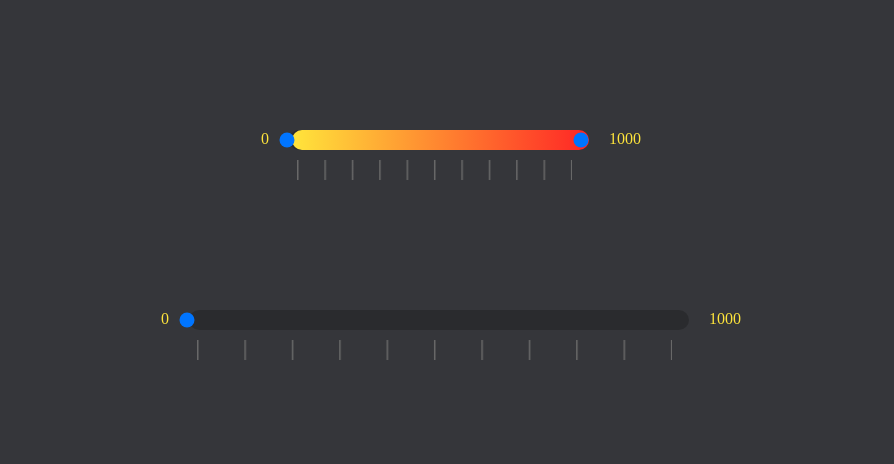
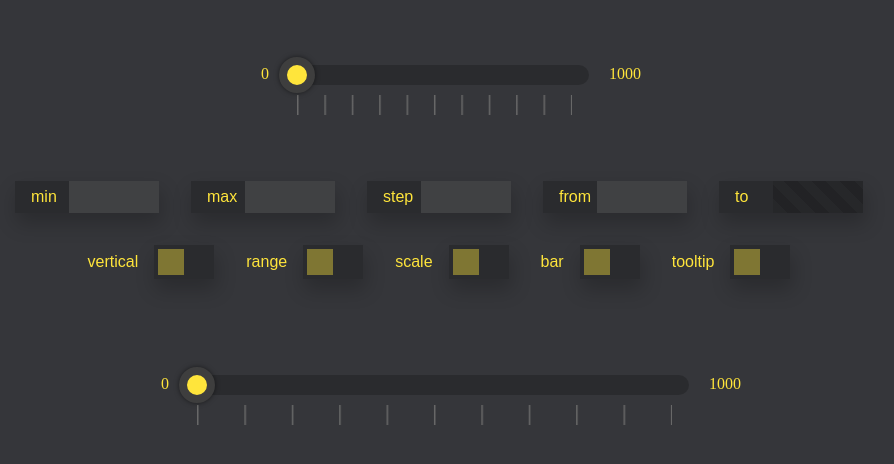
Before and after one commit to eclipsemode/Range-slider-app, a website built with webpack: page src/index.pug in a window 1280 px wide. Shown: the part 170-634 px from the top of the page, without its empty margins (201-1095 px from the left). Built offline with nearby package versions, Linux system fonts and the light colour scheme.

Commit message:
Config panel created

```diff
--- a/jest.setup.js
+++ /dev/null
@@ -1,4 +0,0 @@
-// import * as $ from 'jquery';
-// Object.defineProperty(window, '$', {value: $});
-// Object.defineProperty(global, '$', {value: $});
-// Object.defineProperty(global, 'jQuery', {value: $});
--- a/src/Model/slider.model.ts
+++ b/src/Model/slider.model.ts
@@ -32,6 +32,7 @@ class Model extends Observer {
         verifiedOptions.color.textColor = verifiedOptions.color.textColor ?? '#ffe53b';
         verifiedOptions.color.thumbColor = verifiedOptions.color.thumbColor ?? '#ffe53b';
         verifiedOptions.range = verifiedOptions.range ?? false;
+        verifiedOptions.config = verifiedOptions.config ?? false;
 
         verifiedOptions.min =
             verifiedOptions.min < verifiedOptions.max ? verifiedOptions.min :
--- a/src/View/slider.view.ts
+++ b/src/View/slider.view.ts
@@ -7,6 +7,7 @@ import Progress from '../components/progress/Progress';
 import Tooltip from '../components/tooltip/Tooltip';
 import Bar from '../components/bar/Bar';
 import MainClass from '../components/mainClass/MainClass';
+import Config from '../components/config/Config';
 
 class View {
     private readonly selectorState: string;
@@ -19,6 +20,7 @@ class View {
     private tooltip: Tooltip;
     private bar: Bar;
     private mainClass: MainClass;
+    private config: Config;
 
 
     constructor(private selector: string, private options: Partial<ModelOption>) {
@@ -47,7 +49,15 @@ class View {
             this.optionsState.valueSecond
         );
         this.bar = new Bar(this.selectorState);
-
+        this.config = new Config(
+            this.selectorState,
+            this.optionsState.min,
+            this.optionsState.max,
+            this.optionsState.step,
+            this.optionsState.value,
+            this.optionsState.valueSecond,
+            this.optionsState.range
+        );
     }
 
     render() {
@@ -72,6 +82,9 @@ class View {
         if (this.optionsState.range === true) {
             this.thumb.getMaxThumb();
             this.tooltip.getSecondTooltip();
+        }
+        if (this.optionsState.config === true) {
+            this.config.getConfig();
         }
     }
 
--- a/src/assets/style/style.scss
+++ b/src/assets/style/style.scss
@@ -1,6 +1,4 @@
-$gr-main: #ffe53b;
-$gr-secondary: #ff2525;
-$width: 500px;
+@import "variables";
 
 body {
   margin: 0;
@@ -11,6 +9,7 @@ body {
   justify-content: center;
   align-items: center;
   background-color: #35363a;
+  row-gap: 6rem;
 }
 
 .slider-app {
@@ -31,13 +30,27 @@ body {
     transform-origin: 0 0;
     background-color: transparent;
 
-    &::-webkit-slider-thumb, &::-moz-range-thumb {
+    &::-webkit-slider-thumb {
+      pointer-events: auto;
+      content: '';
+      appearance: none;
+      width: 36px;
+      height: 36px;
+      border: 8px solid $thumb;
+      border-radius: 50%;
+      background-color: $gr-main;
+      box-shadow: 0 0 5px rgba(0, 0, 0, 0.5);
+      cursor: pointer;
+      transition: 0.3s ease-in-out;
+    }
+
+    &::-moz-range-thumb {
       pointer-events: auto;
       content: '';
       appearance: none;
       width: 20px;
       height: 20px;
-      border: 8px solid #3e3e3e;
+      border: 8px solid $thumb;
       border-radius: 50%;
       background-color: $gr-main;
       box-shadow: 0 0 5px rgba(0, 0, 0, 0.5);
@@ -233,37 +246,6 @@ body {
     background: linear-gradient(90deg, $gr-main 0%, $gr-secondary 100%);
     border-radius: inherit;
   }
-
-  //&__inp {
-  //  //top: -7px;
-  //  //position: absolute;
-  //  //width: 100%;
-  //  //appearance: none;
-  //  //pointer-events: none;
-  //  //background: none;
-  //  //outline: none;
-  //
-  //  &::-webkit-sliderContainer-thumb, &::-moz-range-thumb {
-  //    //pointer-events: auto;
-  //    //appearance: none;
-  //    //width: 30px;
-  //    //height: 30px;
-  //    //border: 8px solid #3e3e3e;
-  //    //border-radius: 15px;
-  //    //background-color: $gr-mainClass;
-  //    //box-shadow: 0 0 5px rgba(0, 0, 0, 0.5);
-  //    //cursor: pointer;
-  //    //transition: 0.3s ease-in-out;
-  //  }
-  //
-  //  &::-webkit-sliderContainer-thumb:hover, &::-moz-range-thumb:hover {
-  //    border-color: #eeeeee;
-  //  }
-  //
-  //  &::-webkit-sliderContainer-thumb:active, &::-moz-range-thumb:active {
-  //    box-shadow: 0 0 0 15px rgba(255, 255, 255, 0.1);
-  //  }
-  //}
 }
 
 .slider {
@@ -271,6 +253,5 @@ body {
 }
 
 .second {
-  margin-top: 10rem;
   width: 500px;
 }
--- /dev/null
+++ b/src/assets/style/variables.scss
@@ -0,0 +1,4 @@
+$gr-main: #ffe53b;
+$gr-secondary: #ff2525;
+$width: 500px;
+$thumb: #3e3e3e;
--- /dev/null
+++ b/src/components/config/Config.ts
@@ -0,0 +1,84 @@
+import './config.scss';
+
+class Config {
+    private readonly selector: string;
+    private control: string[] = ['min', 'max', 'step', 'from', 'to'];
+    private toggle: string[] = ['vertical', 'range', 'scale', 'bar', 'tooltip'];
+    private min: number;
+    private step: number;
+    private from: number;
+    private to: number;
+    private readonly range: boolean;
+
+    constructor(
+        selector: string,
+        min: number,
+        max: number,
+        step: number,
+        from: number,
+        to: number,
+        range: boolean
+    ) {
+        this.selector = selector;
+        this.min = min;
+        this.step = step;
+        this.from = from;
+        this.to = to;
+        this.range = range;
+    }
+    getConfig() {
+        const newSelector: string = this.selector.slice(1);
+
+        $(this.selector).after(
+            `<div class="slider-app__config">
+                        <div class="slider-app__config-section slider-app__config-section--control"></div>
+                        <div class="slider-app__config-section slider-app__config-section--toggle"></div>
+                    </div>`
+        );
+
+        this.control.forEach(name => {
+            $('.slider-app__config-section--control').append(
+                `<div class="slider-app__config-container">
+                    <div class="slider-app__config-text">
+                        <span class="slider-app__config-text--inner">${name}</span>
+                    </div>
+                    <input
+                    class="slider-app__config-input slider-app__config-input---min"
+                    type="number"
+                    id=${newSelector + '__control-' + name}
+                    />
+                </div>`
+            );
+        });
+
+        this.toggle.forEach(name => {
+            $('.slider-app__config-section--toggle').append(
+                `<div class="slider-app__config-toggle-container">
+                    <label
+                    class="slider-app__config-toggle-name"
+                    for=${newSelector + '__toggle-' + name}>
+                        ${name}
+                    </label>
+                    <label class="slider-app__config-toggle">
+                        <input
+                        class="slider-app__config-toggle-box"
+                        type="checkbox" id=${newSelector + '__toggle-' + name}>
+                        <span class="slider-app__config-toggle-btn"></span>
+                    </label>
+                </div>`
+            );
+        });
+
+        this.rangeDisabled(this.range, `#${newSelector}__control-to`);
+    }
+
+    rangeDisabled(range: boolean, element: string) {
+        if (!range) {
+            $(element).prop('disabled', true);
+        } else {
+            $(element).prop('disabled', false);
+        }
+    }
+}
+
+export default Config;
--- /dev/null
+++ b/src/components/config/config.scss
@@ -0,0 +1,132 @@
+@import "src/assets/style/variables";
+
+.slider-app__config {
+  width: 90vw;
+  height: fit-content;
+  box-sizing: border-box;
+  display: flex;
+  flex-direction: column;
+  row-gap: 2rem;
+
+  &-section {
+    display: flex;
+    column-gap: 2rem;
+    justify-content: center;
+    flex-wrap: wrap;
+    row-gap: 1rem;
+  }
+
+  &-container {
+    width: 9rem;
+    height: 2rem;
+    display: flex;
+    position: relative;
+    font-family: sans-serif;
+    justify-content: flex-end;
+    background: rgba(0, 0, 0, 0.2);
+    box-shadow: 2px 10px 20px 1px rgba(0, 0, 0, 0.2);
+  }
+
+  &-text {
+    width: inherit;
+    display: flex;
+    justify-content: flex-start;
+    align-items: center;
+
+    &--inner {
+      padding-left: 1rem;
+      color: $gr-main;
+    }
+  }
+
+  &-input {
+    width: 5rem;
+    appearance: none;
+    border: none;
+    background: rgba(255, 255, 255, 0.1);
+    -moz-appearance: textfield;
+    color: #eeeeee;
+    padding: 5px;
+
+    &:focus {
+      outline: 1px solid gray;
+      -moz-appearance: initial;
+    }
+    &:hover {
+      -moz-appearance: initial;
+    }
+    &:disabled {
+      background: repeating-linear-gradient(
+                      45deg,
+                      rgba(0, 0, 0, 0.1),
+                      rgba(0, 0, 0, 0.1) 10px,
+                      rgba(0, 0, 0, 0.2) 10px,
+                      rgba(0, 0, 0, 0.2) 20px
+      );
+      -moz-appearance: textfield;
+    }
+  }
+
+  &-toggle-container {
+    display: flex;
+    align-items: center;
+    column-gap: 1rem;
+    font-family: sans-serif;
+  }
+
+  &-toggle-name {
+    color: $gr-main;
+    cursor: pointer;
+  }
+
+  &-toggle {
+    position: relative;
+    display: inline-block;
+    width: 60px;
+    height: 34px;
+    box-shadow: 2px 10px 20px 1px rgba(0, 0, 0, 0.2);
+  }
+
+  &-toggle-box {
+    opacity: 0;
+    width: 0;
+    height: 0;
+  }
+
+  &-toggle-btn {
+    position: absolute;
+    cursor: pointer;
+    top: 0;
+    left: 0;
+    right: 0;
+    bottom: 0;
+    background: rgba(0, 0, 0, 0.2);
+    -webkit-transition: .4s;
+    transition: .4s;
+
+    &::before {
+      position: absolute;
+      content: "";
+      height: 26px;
+      width: 26px;
+      left: 4px;
+      bottom: 4px;
+      background-color: $gr-main;
+      -webkit-transition: .4s;
+      transition: .4s;
+      opacity: 0.4;
+    }
+  }
+
+  &-toggle-box:focus + &-toggle-btn {
+    box-shadow: 0 0 1px #2196F3;
+    outline: 1px solid gray;
+  }
+
+  &-toggle-box:checked + &-toggle-btn::before {
+    -webkit-transform: translateX(26px);
+    -ms-transform: translateX(26px);
+    transform: translateX(26px);
+    opacity: 1;
+  }
+}
--- a/src/index.ts
+++ b/src/index.ts
@@ -6,7 +6,8 @@ new Controller('.slider', {
         display: true,
         percent: true
     },
-    range: true
+    // range: true,
+    config: true
 });
 
 new Controller('.second', {
--- a/src/utils/ModelOption.d.ts
+++ b/src/utils/ModelOption.d.ts
@@ -17,7 +17,8 @@ declare type ModelOption  = {
         secondColor?: string,
         textColor?: string,
         thumbColor?: string
-    }
+    },
+    config?: boolean
 }
 
 export default ModelOption;
```
